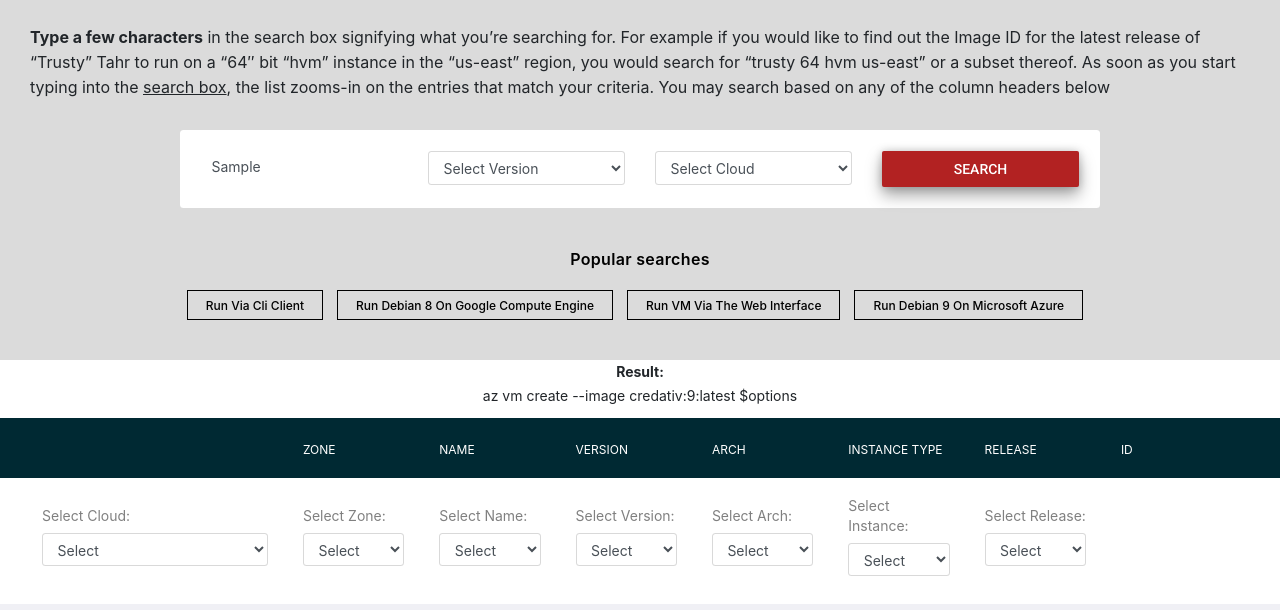
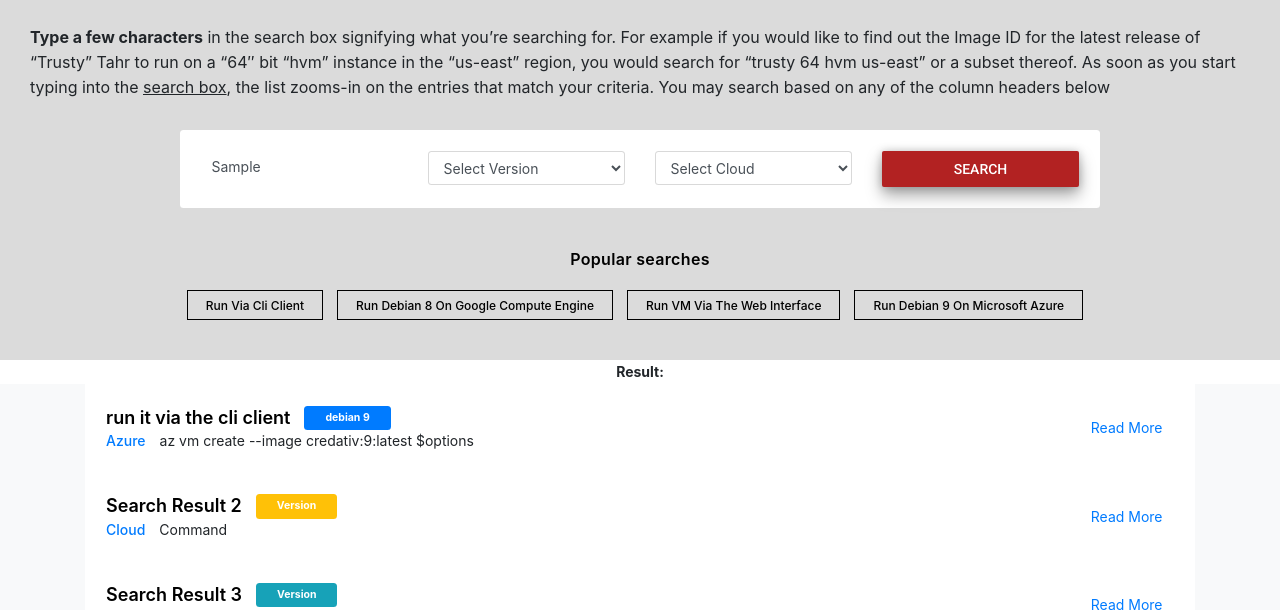
Before and after one commit to leenabhandari/debianpage.github.io, a plain HTML site: page index.html in a window 1280 px wide. Both pictures are taken after typing "Sample" into the empty fields and a click on the button "SEARCH". Shown: the part 190-800 px from the top of the page. Drawn offline with nearby package versions, Linux system fonts and the light colour scheme.

Commit message:
search result updated

```diff
--- a/index.html
+++ b/index.html
@@ -167,7 +167,136 @@
 
 
 
-        <div id="resultdiv" style="display:none" ><p style="text-align: center;"><b>Result:</b><br>az vm create --image credativ:9:latest $options</p></div>
+        <div id="resultdiv" style="display:none" >
+            <p style="text-align: center;"><b>Result:</b><br>
+<!--                az vm create --image credativ:9:latest $options</p>-->
+            </p>
+
+         <div class="site-section bg-light">
+      <div class="container">
+<!--
+        <div class="row justify-content-start text-left mb-5">
+          <div class="col-md-9" data-aos="fade">
+            <h2 class="font-weight-bold text-black">Recent Jobs</h2>
+          </div>
+          <div class="col-md-3" data-aos="fade" data-aos-delay="200">
+            <a href="#" class="btn btn-primary py-3 btn-block"><span class="h5">+</span> Post a Job</a>
+          </div>
+        </div>
+-->
+
+        <div class="row" data-aos="fade">
+         <div class="col-md-12">
+
+           <div class="job-post-item bg-white p-4 d-block d-md-flex align-items-center">
+
+              <div class="mb-4 mb-md-0 mr-5">
+               <div class="job-post-item-header d-flex align-items-center">
+                 <h2 class="mr-3 text-black h4">run it via the cli client </h2>
+                 <div class="badge-wrap">
+                  <span class="bg-primary text-white badge py-2 px-4">debian 9</span>
+                 </div>
+               </div>
+               <div class="job-post-item-body d-block d-md-flex">
+                 <div class="mr-3"><span class="fl-bigmug-line-portfolio23"></span> <a href="#">Azure</a></div>
+                 <div><span class="fl-bigmug-line-big104"></span> <span>az vm create --image credativ:9:latest $options</span></div>
+               </div>
+              </div>
+
+              <div class="ml-auto">
+<!--                <a href="#" class="btn btn-secondary rounded-circle btn-favorite text-gray-500"><span class="icon-heart"></span></a>-->
+                <a href="#" class="btn btn-primary1 py-2">Read More</a>
+              </div>
+           </div>
+
+         </div>
+        </div>
+
+        <div class="row" data-aos="fade">
+         <div class="col-md-12">
+           <div class="job-post-item bg-white p-4 d-block d-md-flex align-items-center">
+
+              <div class="mb-4 mb-md-0 mr-5">
+               <div class="job-post-item-header d-flex align-items-center">
+                 <h2 class="mr-3 text-black h4">Search Result 2</h2>
+                 <div class="badge-wrap">
+                  <span class="bg-warning text-white badge py-2 px-4">Version</span>
+                 </div>
+               </div>
+               <div class="job-post-item-body d-block d-md-flex">
+                 <div class="mr-3"><span class="fl-bigmug-line-portfolio23"></span> <a href="#">Cloud</a></div>
+                 <div><span class="fl-bigmug-line-big104"></span> <span>Command</span></div>
+               </div>
+              </div>
+
+              <div class="ml-auto">
+<!--                <a href="#" class="btn btn-danger rounded-circle btn-favorite active"><span class="icon-heart"></span></a>-->
+                <a href="#" class="btn btn-primary1 py-2" >Read More</a>
+              </div>
+
+           </div>
+         </div>
+        </div>
+
+        <div class="row" data-aos="fade">
+         <div class="col-md-12">
+           <div class="job-post-item bg-white p-4 d-block d-md-flex align-items-center">
+
+              <div class="mb-4 mb-md-0 mr-5">
+               <div class="job-post-item-header d-flex align-items-center">
+                 <h2 class="mr-3 text-black h4">Search Result 3</h2>
+                 <div class="badge-wrap">
+                  <span class="bg-info text-white badge py-2 px-4">Version</span>
+                 </div>
+               </div>
+               <div class="job-post-item-body d-block d-md-flex">
+                 <div class="mr-3"><span class="fl-bigmug-line-portfolio23"></span> <a href="#">Cloud</a></div>
+                 <div><span class="fl-bigmug-line-big104"></span> <span>Command</span></div>
+               </div>
+              </div>
+
+              <div class="ml-auto">
+<!--                <a href="#" class="btn btn-secondary rounded-circle btn-favorite text-gray-500"><span class="icon-heart"></span></a>-->
+                <a href="#" class="btn btn-primary1 py-2">Read More</a>
+              </div>
+
+           </div>
+         </div>
+        </div>
+
+
+
+<!--
+        <div class="row mt-5">
+          <div class="col-md-12 text-center">
+            <div class="site-block-27">
+              <ul>
+                <li><a href="#"><i class="icon-keyboard_arrow_left h5"></i></a></li>
+                <li class="active"><span>1</span></li>
+                <li><a href="#">2</a></li>
+                <li><a href="#">3</a></li>
+                <li><a href="#">4</a></li>
+                <li><a href="#">5</a></li>
+                <li><a href="#"><i class="icon-keyboard_arrow_right h5"></i></a></li>
+              </ul>
+            </div>
+          </div>
+        </div>
+-->
+
+
+      </div>
+    </div>
+
+
+
+
+
+
+
+
+
+        </div>
 
        <div class="table100 ver5 m-b-110 table-responsive">
 					<table data-vertable="ver5">
```
